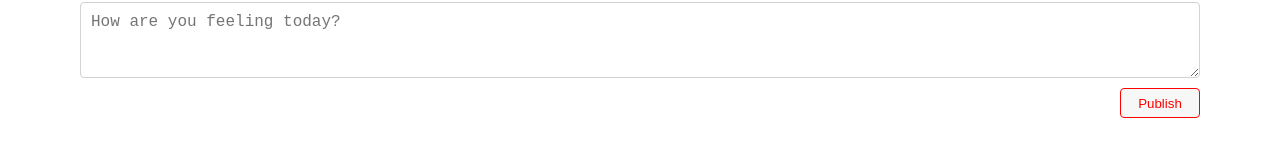
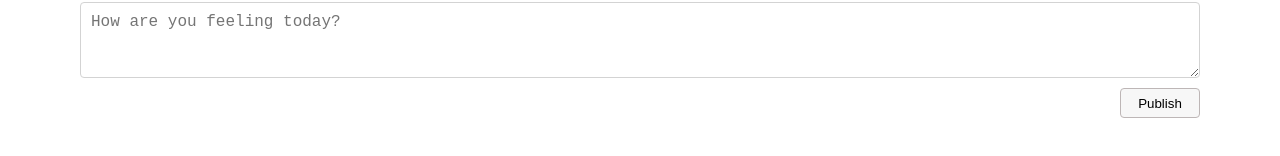
Before and after one commit to ALewandowska-sys/chatApp, a React (Create React App) app in the folder front/: page /myhome in a window 1280 px wide. Shown: the part 194-350 px from the top of the page. Built offline with nearby package versions, Linux system fonts and the light colour scheme; no server answers; the database is empty.

Commit message:
fix publish button

```diff
--- a/front/src/common/components/form/CreatePostTextArea.tsx
+++ b/front/src/common/components/form/CreatePostTextArea.tsx
@@ -43,7 +43,7 @@ export default function CreatePostTextArea({
   return (
     <Wrapper rel={true}>
       <TextAreaStyled
-        isInvalid={errorMessages}
+        isInvalid={!!errorMessages}
         rows={3}
         {...register("content", {
           required: "Content cannot be empty",
@@ -60,7 +60,7 @@ export default function CreatePostTextArea({
         placeholder="How are you feeling today?"
       />
     {errorMessages &&
-      <AbsLabel top="95px" left="5px">
+      <AbsLabel top="85px" left="5px">
         {errorMessages}
       </AbsLabel>
     }
--- a/front/src/common/components/form/Input.tsx
+++ b/front/src/common/components/form/Input.tsx
@@ -3,6 +3,7 @@ import styled from 'styled-components';
 
 interface InputStyledProps {
   isInvalid: boolean;
+  touched: boolean;
 }
 
 const InputStyled = styled.button<InputStyledProps>`
@@ -15,8 +16,12 @@ const InputStyled = styled.button<InputStyledProps>`
   display: flex;
   align-items: center;
   justify-content: center;
+  cursor: pointer;
+  &:hover {
+    background-color: #ededed;
+  }
   ${(props) => {
-    if(props.isInvalid) {
+    if(props.touched && props.isInvalid) {
       return `
         border-color: red;
         color: red;
@@ -27,12 +32,14 @@ const InputStyled = styled.button<InputStyledProps>`
 
 export interface InputProps {
   isInvalid: boolean;
+  touched: boolean;
   value: string;
   onClick: (event: MouseEvent) => void;
 }
 
 export default function Input({
   isInvalid,
+  touched,
   value,
   onClick,
 }: InputProps) {
@@ -40,6 +47,7 @@ export default function Input({
     <InputStyled
       onClick={(e: any) => onClick(e)}
       isInvalid={isInvalid}
+      touched={touched}
     >
       {value}
     </InputStyled>
--- a/front/src/components/add_new_post/AddNewPost.tsx
+++ b/front/src/components/add_new_post/AddNewPost.tsx
@@ -1,4 +1,4 @@
-import React from "react";
+import React, { useEffect } from "react";
 import "./AddNewPost.scss";
 import { Timestamp } from "firebase/firestore";
 import { collection, addDoc } from "firebase/firestore";
@@ -19,6 +19,10 @@ export default function AddNewPost() {
   });
 
   const [user] = useAuthState(auth);
+
+  useEffect(() => {
+    console.log(formState)
+  }, [])
 
   const onSubmit = (e: any) => {
     e.preventDefault();
@@ -69,6 +73,7 @@ export default function AddNewPost() {
           <Input
             onClick={onSubmit}
             isInvalid={!formState.isValid}
+            touched={Object.keys(formState.touchedFields).length > 0}
             value="Publish"
           />
         </Flex>
```
